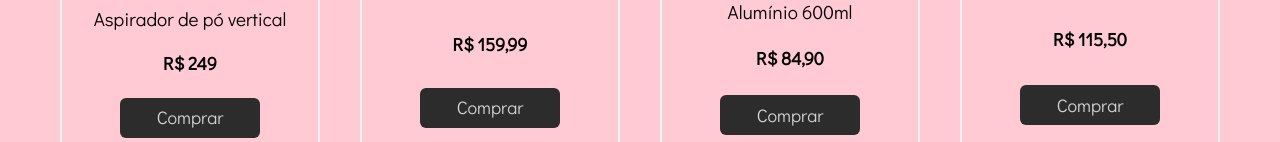
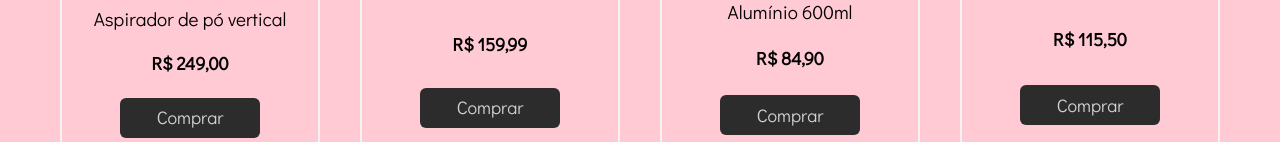
Before and after one commit to ga-dutra/wedding-list, a React (Vite) app: page /lista in a window 1280 px wide. Shown: the part 784-926 px from the top of the page. Built offline with nearby package versions, Linux system fonts and the light colour scheme.

Commit message:
fix: products price ending in ,00 and changed some text colors to red

```diff
--- a/src/components/PixArea.jsx
+++ b/src/components/PixArea.jsx
@@ -35,7 +35,7 @@ export default function PixArea({ totalPrice, priceString }) {
             <h1>Chave: {chave}</h1>
             <ion-icon onClick={handleCopyClick} name="copy-outline"></ion-icon>
           </KeyContainer>
-          <h2>Atenção!</h2>
+          <h2><span>Atenção!</span></h2>
           <h3>O código pix virá com valor zerado. Pedimos que você insira o valor correspondente ao{extraString} seu{extraString} presente{extraString} antes de realizar a transferência.</h3>
           <h2>Obrigado e esperamos por você!</h2>
         </PixTextContainer>
@@ -98,6 +98,9 @@ const PixAreaContainer = styled.div`
   h3 {
     padding: 0 4px;
   }
+  span {
+    color: #cf1717;
+  }
 `;
 
 const RetratoContainer = styled.div`
--- a/src/components/ProductCard.jsx
+++ b/src/components/ProductCard.jsx
@@ -24,7 +24,7 @@ export default function ProductCard({productName, price, img}) {
     navigate("/carrinho");
   }
 
-  let priceString = String(price).replace(".", ",");
+  let priceString = String(price.toFixed(2)).replace(".", ",");
   if (priceString.indexOf(",") !== -1 && priceString.split(",")[1].length === 1) priceString += "0";
 
   return (
```
